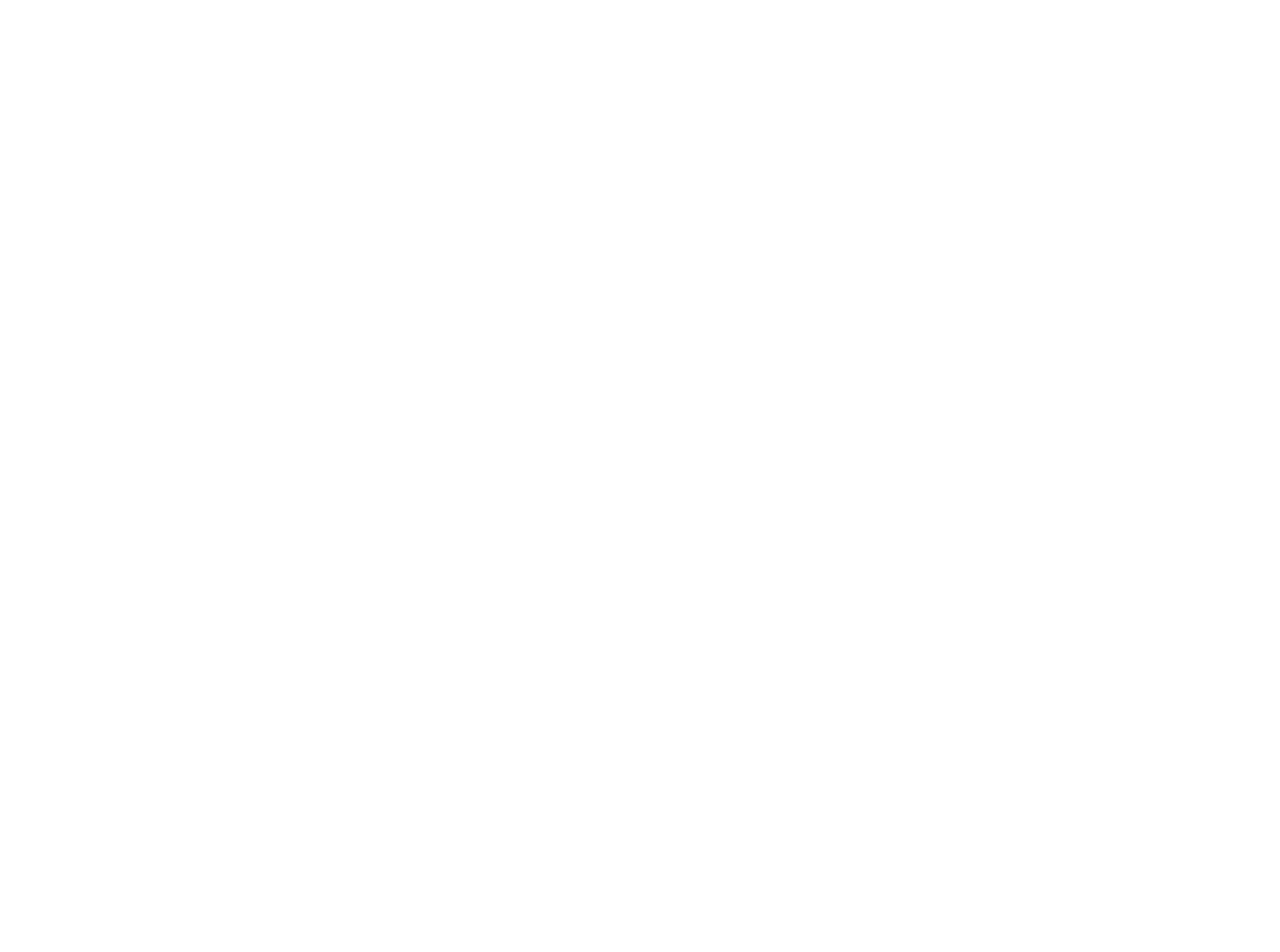
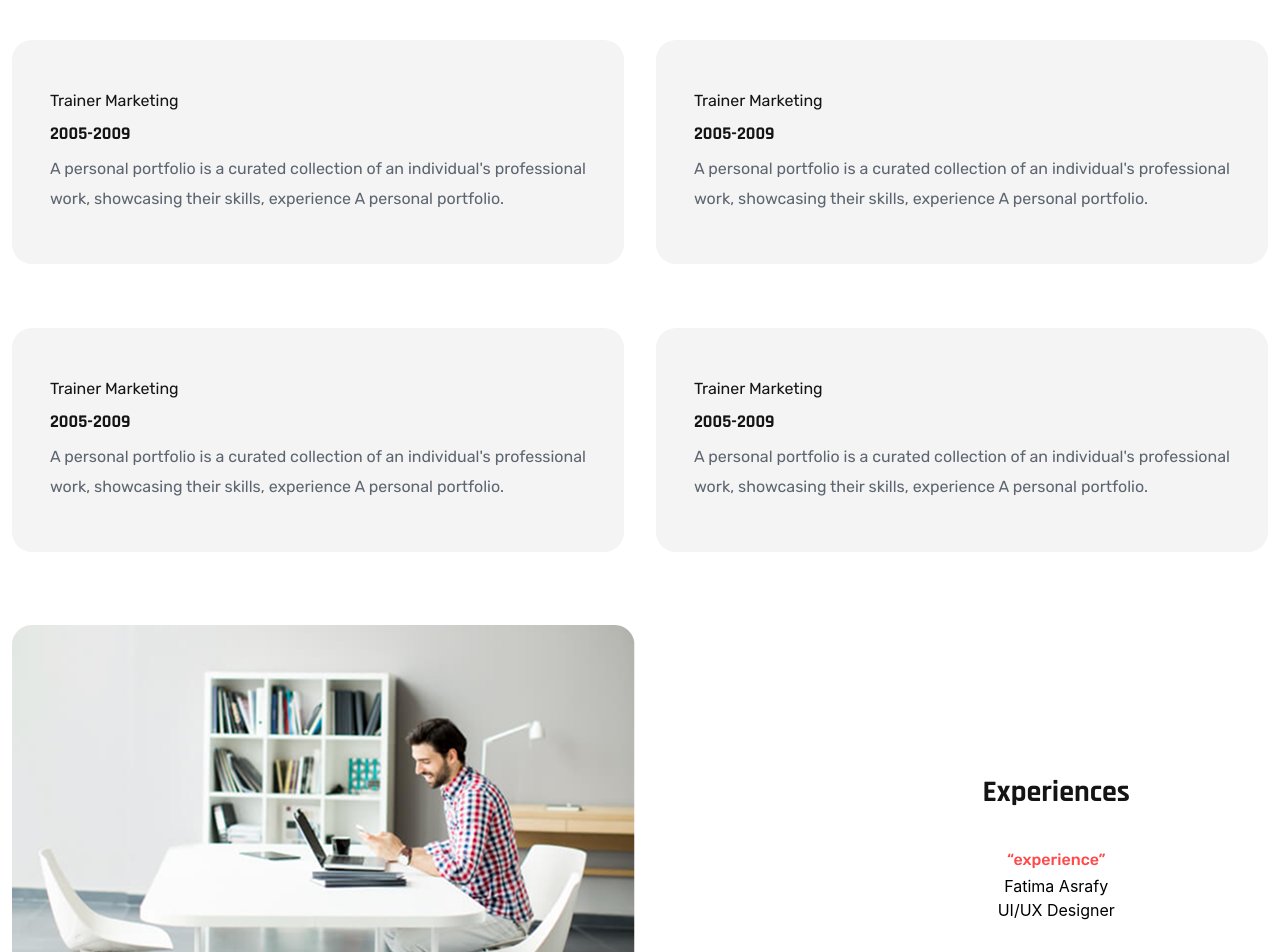
Before and after one commit to nabilislam11/Demo-portfolio, a React (Vite) app: page / in a window 1280 px wide. Shown: the part 3420-4372 px from the top of the page. Before the commit the page ends 3264 px from the top, so only its background shows below. Built offline with nearby package versions, Linux system fonts and the light colour scheme.

Commit message:
experience part starting point

```diff
--- /dev/null
+++ b/src/components/eduction/Education.jsx
@@ -0,0 +1,68 @@
+import React from 'react'
+
+const Education = () => {
+    return (
+        <div className=' container pt-[120px] px-[15px]'>
+            <div className="flex flex-col gap-[2px] ">
+                <h2 className=' font-bold font-rajdhani text-[32px] text-[#141414] leading-[42px]'>Education</h2>
+                <div className=" grid grid-cols-1 md:grid-cols-2  gap-8">
+                    <div className="  mt-[32px]  flex flex-col  justify-between items-center gap-5 ">
+
+                        <div className="  pt-[48px] pb-[50px] px-[38px] bg-[#F4F4F4] rounded-[20px]  flex flex-col gap-1.5 ">
+
+                            <p className='font-normal  font-rubik  text-[16px] leading-[26px] text-[#141414] '>Trainer Marketing</p>
+                            <p className='font-bold   font-rajdhani   text-[18px] leading-[28px] text-[#141414] '>2005-2009</p>
+
+                            <p className='font-normal  font-rubik  text-[16px] leading-[30px] text-[#5D6570] '>A personal portfolio is a curated collection of an individual's professional
+                                work, showcasing their skills, experience A personal portfolio.</p>
+                        </div>
+
+
+                    </div>
+                    <div className="  mt-[32px]  flex flex-col  justify-between items-center gap-5 ">
+
+                        <div className="  pt-[48px] pb-[50px] px-[38px] bg-[#F4F4F4] rounded-[20px]  flex flex-col gap-1.5 ">
+
+                            <p className='font-normal  font-rubik  text-[16px] leading-[26px] text-[#141414] '>Trainer Marketing</p>
+                            <p className='font-bold   font-rajdhani   text-[18px] leading-[28px] text-[#141414] '>2005-2009</p>
+
+                            <p className='font-normal  font-rubik  text-[16px] leading-[30px] text-[#5D6570] '>A personal portfolio is a curated collection of an individual's professional
+                                work, showcasing their skills, experience A personal portfolio.</p>
+                        </div>
+
+
+                    </div>
+                    <div className="  mt-[32px]  flex flex-col  justify-between items-center gap-5 ">
+
+                        <div className="  pt-[48px] pb-[50px] px-[38px] bg-[#F4F4F4] rounded-[20px]  flex flex-col gap-1.5 ">
+
+                            <p className='font-normal  font-rubik  text-[16px] leading-[26px] text-[#141414] '>Trainer Marketing</p>
+                            <p className='font-bold   font-rajdhani   text-[18px] leading-[28px] text-[#141414] '>2005-2009</p>
+
+                            <p className='font-normal  font-rubik  text-[16px] leading-[30px] text-[#5D6570] '>A personal portfolio is a curated collection of an individual's professional
+                                work, showcasing their skills, experience A personal portfolio.</p>
+                        </div>
+
+
+                    </div>
+                    <div className="  mt-[32px]  flex flex-col  justify-between items-center gap-5 ">
+
+                        <div className="  pt-[48px] pb-[50px] px-[38px] bg-[#F4F4F4] rounded-[20px]  flex flex-col gap-1.5 ">
+
+                            <p className='font-normal  font-rubik  text-[16px] leading-[26px] text-[#141414] '>Trainer Marketing</p>
+                            <p className='font-bold   font-rajdhani   text-[18px] leading-[28px] text-[#141414] '>2005-2009</p>
+
+                            <p className='font-normal  font-rubik  text-[16px] leading-[30px] text-[#5D6570] '>A personal portfolio is a curated collection of an individual's professional
+                                work, showcasing their skills, experience A personal portfolio.</p>
+                        </div>
+
+
+                    </div>
+                </div>
+            </div>
+
+        </div>
+    )
+}
+
+export default Education
--- /dev/null
+++ b/src/components/experiences/Expeiences.jsx
@@ -0,0 +1,32 @@
+import React from 'react'
+import expert from "../../assets/expert.png"
+const Expeiences = () => {
+    return (
+        <div className=' container pt-[43px] px-[15px] '>
+            <div className="flex items-center justify-between">
+                <div className="mt-[30px] ">
+                    <div className=" pr-[15px]">
+                        <img src={expert} alt="" />
+                    </div>
+
+                </div>
+                <div className="mt-[30px] ml-[15px] ">
+                    <div className="flex flex-col gap-8 pl-[40px] pr-[138px] ">
+                        <div className="">
+                            <h2 className='font-bold font-rajdhani text-3xl text-[#141414] leading-11 ' >Experiences </h2>
+                        </div>
+                        <div className="flex flex-col  items-center">
+                            <q className=' font-rubik font-medium text-[16px] leading-[28px] text-[#FF494A] '>experience</q>
+                            <h2>Fatima Asrafy</h2>
+                            <h3>UI/UX Designer</h3>
+                        </div>
+                        <div className=""></div>
+                    </div>
+                </div>
+            </div>
+
+        </div>
+    )
+}
+
+export default Expeiences
--- a/src/page/Home.jsx
+++ b/src/page/Home.jsx
@@ -5,6 +5,8 @@
 import Counter from '../components/counter/Counter'
 import LatestService from '../components/latest-service/LatestService'
 import SkillArea from '../components/skill-area/SkillArea'
+import Education from '../components/eduction/Education'
+import Expeiences from '../components/experiences/Expeiences'
 
 const Home = () => {
   return (
@@ -17,6 +19,8 @@
         <Counter></Counter>
         <LatestService></LatestService>
         <SkillArea></SkillArea>
+        <Education></Education>
+        <Expeiences></Expeiences>
       </div>
 
 
```
Also changed, not shown: src/assets/expert.png (added).
